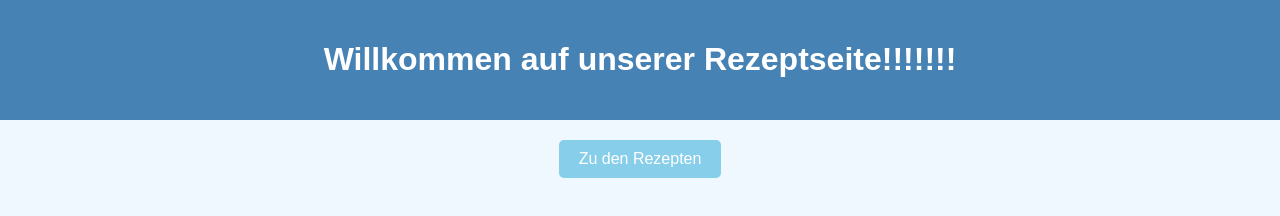
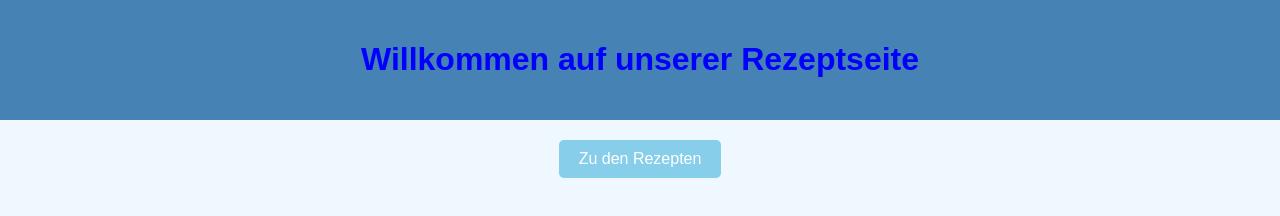
Before and after one commit to affenpoellis/firstsite, a plain HTML site: page index.html in a window 1280 px wide. Drawn offline with Linux system fonts and the light colour scheme.

Commit message:
aifach so

```diff
--- a/index.html
+++ b/index.html
@@ -8,7 +8,7 @@
 </head>
 <body>
     <header>
-        <h1>Willkommen auf unserer Rezeptseite!!!!!!!</h1>
+        <h1>Willkommen auf unserer Rezeptseite</h1>
     </header>
     <nav>
         <a href="rezepte.html">Zu den Rezepten</a>
--- a/style.css
+++ b/style.css
@@ -8,7 +8,7 @@ body {
 
 header {
     background-color: #4682b4;
-    color: white;
+    color: blue;
     padding: 20px;
 }
 
```
